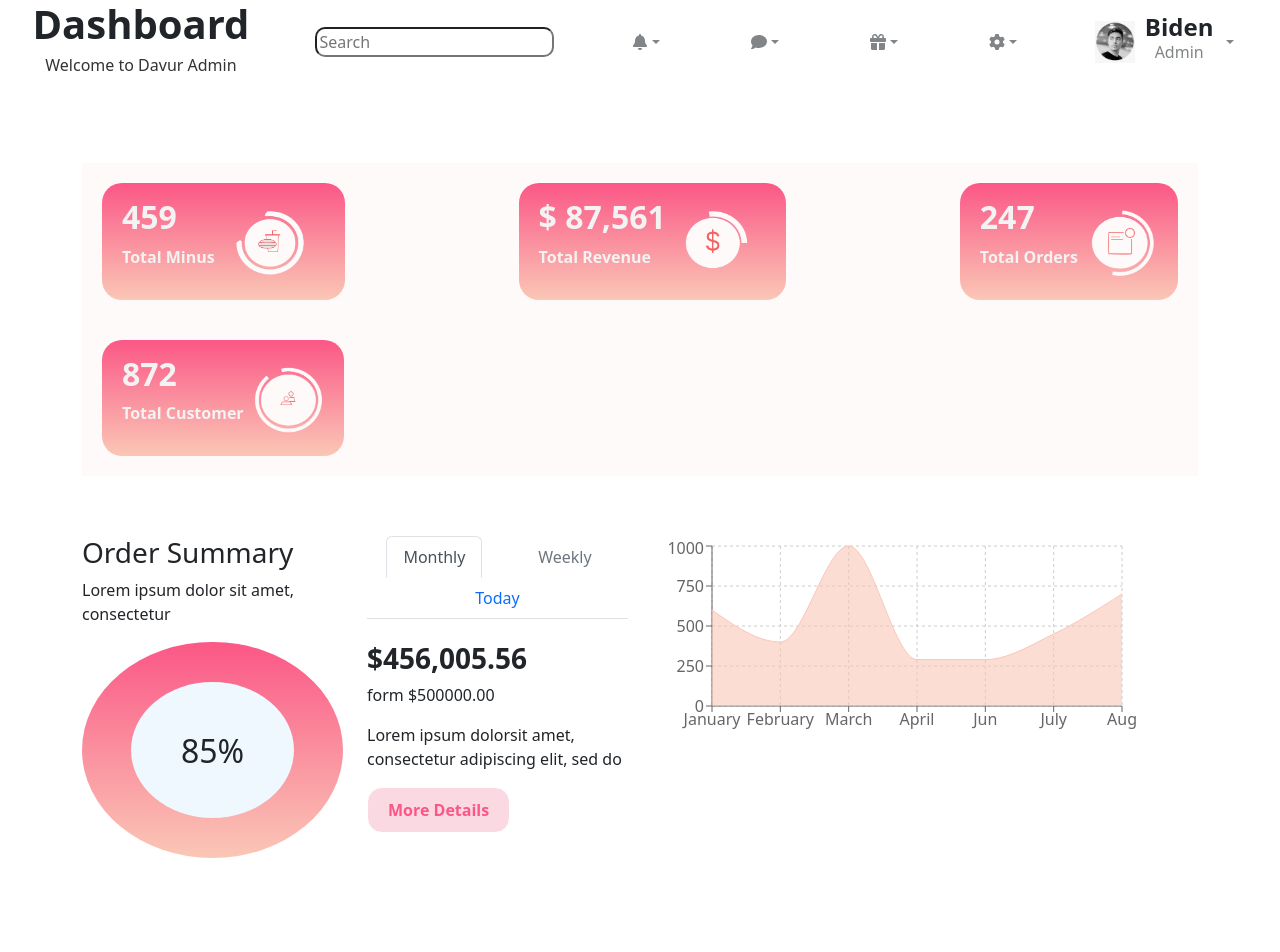
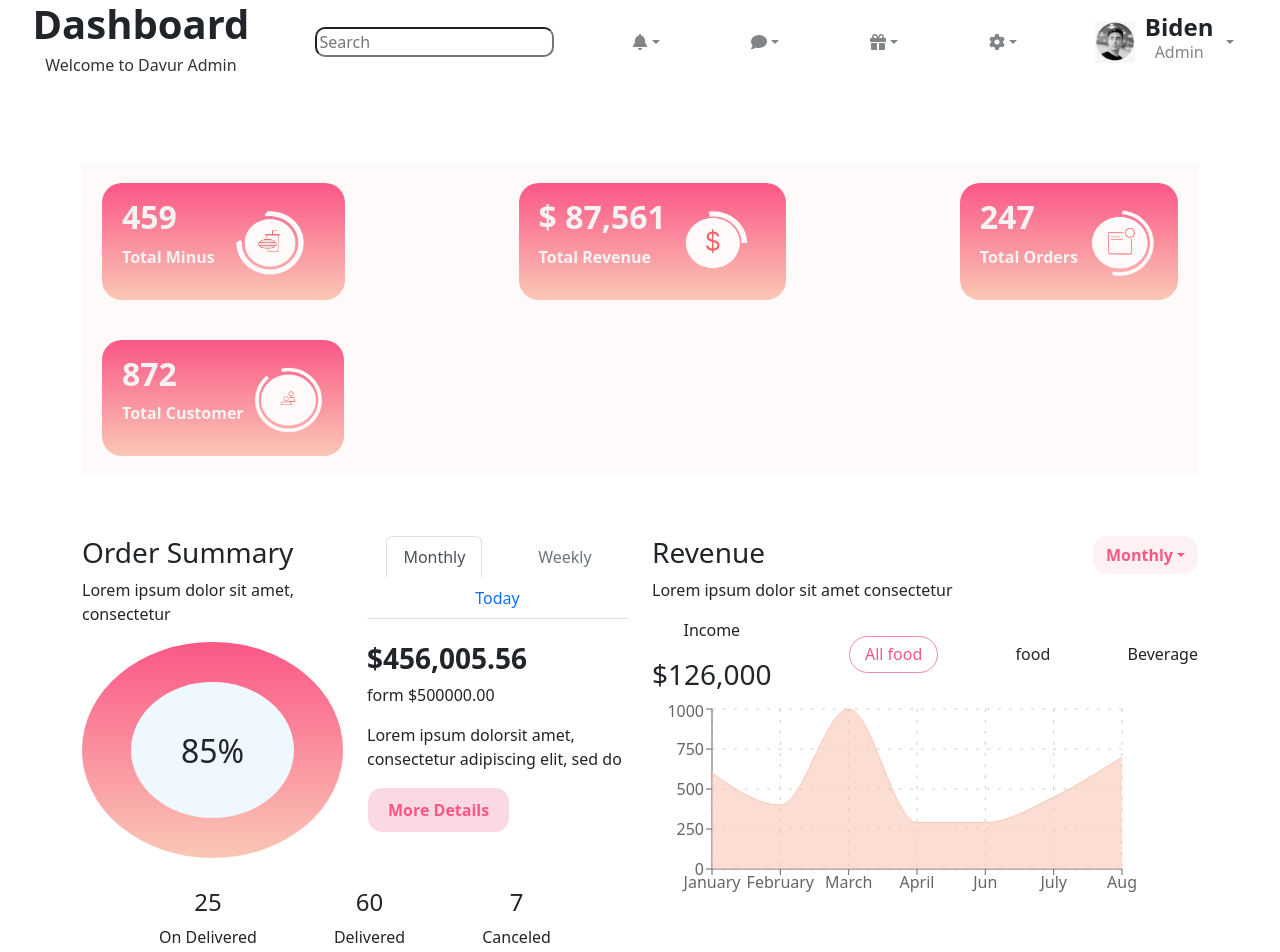
Before and after one commit to BishalAshiq/task-dashboard, a React (Create React App) app: page / in a window 1280 px wide. Shown: the top 952 px of the page. Before the commit the page ends 858 px from the top, so only its background shows below. Built offline with nearby package versions, Linux system fonts and the light colour scheme.

Commit message:
updated header Items

```diff
--- a/src/Components/MiddleSection/MiddleSection.css
+++ b/src/Components/MiddleSection/MiddleSection.css
@@ -23,8 +23,38 @@
     border: 1px solid white;
     border-radius: 15px;
 }
-
+.order-Lpart{
+    display: flex;
+    justify-content: space-evenly;
+    align-items: center;
+    text-align: center;
+    margin-top: 30px;
+}
 
 
 
 /* Revenue */
+.Rev-nav{
+    display: flex;
+    justify-content: space-between;
+}
+
+.Monthly{
+    background-color: #fdf1f4;
+    color: #fb5786;
+    font-weight: 600;
+    border-radius: 15px;
+}
+.rev-head{
+    display: flex;
+    justify-content: space-between;
+    align-items: center;
+    text-align: center;
+}
+.rev-button{
+    background-color: #ffffff;
+    color: #fb5786;
+    padding: 8px 15px;
+    border-radius: 20px;
+    border: 1px solid rgb(244, 137, 172);
+}
--- a/src/Components/MiddleSection/MiddleSection.js
+++ b/src/Components/MiddleSection/MiddleSection.js
@@ -1,19 +1,47 @@
-import React from 'react';
-import { Col, Container, Row } from 'react-bootstrap';
-import './MiddleSection.css';
-import OrderSummary from './OrderSummary';
-import Revenue from './Revenue';
+import React from "react";
+import { Col, Container, Row } from "react-bootstrap";
+import "./MiddleSection.css";
+import OrderSummary from "./OrderSummary";
+import Dropdown from "react-bootstrap/Dropdown";
+import Revenue from "./Revenue";
 
 const MiddleSection = () => {
   return (
-       <Container style={{marginTop: 60}}>
+    <Container style={{ marginTop: 60 }}>
       <Row>
         <Col xs={6}>
           <OrderSummary></OrderSummary>
         </Col>
 
+        <Col xs={6}>
+          <div className="Rev-nav">
+            <div>
+              <h3>Revenue</h3>
+              <p>Lorem ipsum dolor sit amet consectetur</p>
+            </div>
+            <Dropdown>
+              <Dropdown.Toggle variant="Light" className="Monthly">
+                Monthly
+              </Dropdown.Toggle>
 
-        <Col xs={6}>
+              <Dropdown.Menu>
+                <Dropdown.Item href="#/action-1">Action</Dropdown.Item>
+                <Dropdown.Item href="#/action-2">Another action</Dropdown.Item>
+                <Dropdown.Item href="#/action-3">Something else</Dropdown.Item>
+              </Dropdown.Menu>
+            </Dropdown>
+          </div>
+
+          <div className="rev-head">
+            <div>
+              <p>Income</p>
+              <h3>$126,000</h3>
+            </div>
+            <h6 className="rev-button">All food</h6>
+            <h6>food</h6>
+            <h6>Beverage</h6>
+
+          </div>
           <Revenue></Revenue>
         </Col>
       </Row>
--- a/src/Components/MiddleSection/OrderSummary.js
+++ b/src/Components/MiddleSection/OrderSummary.js
@@ -48,6 +48,21 @@ const OrderSummary = () => {
             <button className="order-button">More Details</button>
         </Col>
       </Row>
+
+      <div className="order-Lpart">
+      <div>
+      <h4>25</h4>
+        <p>On Delivered</p>
+      </div>
+      <div>
+      <h4>60</h4>
+        <p>Delivered</p>
+      </div>
+      <div>
+      <h4>7</h4>
+        <p>Canceled</p>
+      </div>
+      </div>
     </div>
   );
 };
--- a/src/Components/MiddleSection/Revenue.js
+++ b/src/Components/MiddleSection/Revenue.js
@@ -58,7 +58,7 @@ const Revenue = () => {
           bottom: 0,
         }}
       >
-        <CartesianGrid strokeDasharray="3 3" />
+        <CartesianGrid strokeDasharray="3 8" />
         <XAxis dataKey="name" />
         <YAxis />
         <Tooltip />
```
Lines whose indentation alone changed are shown as unchanged.
